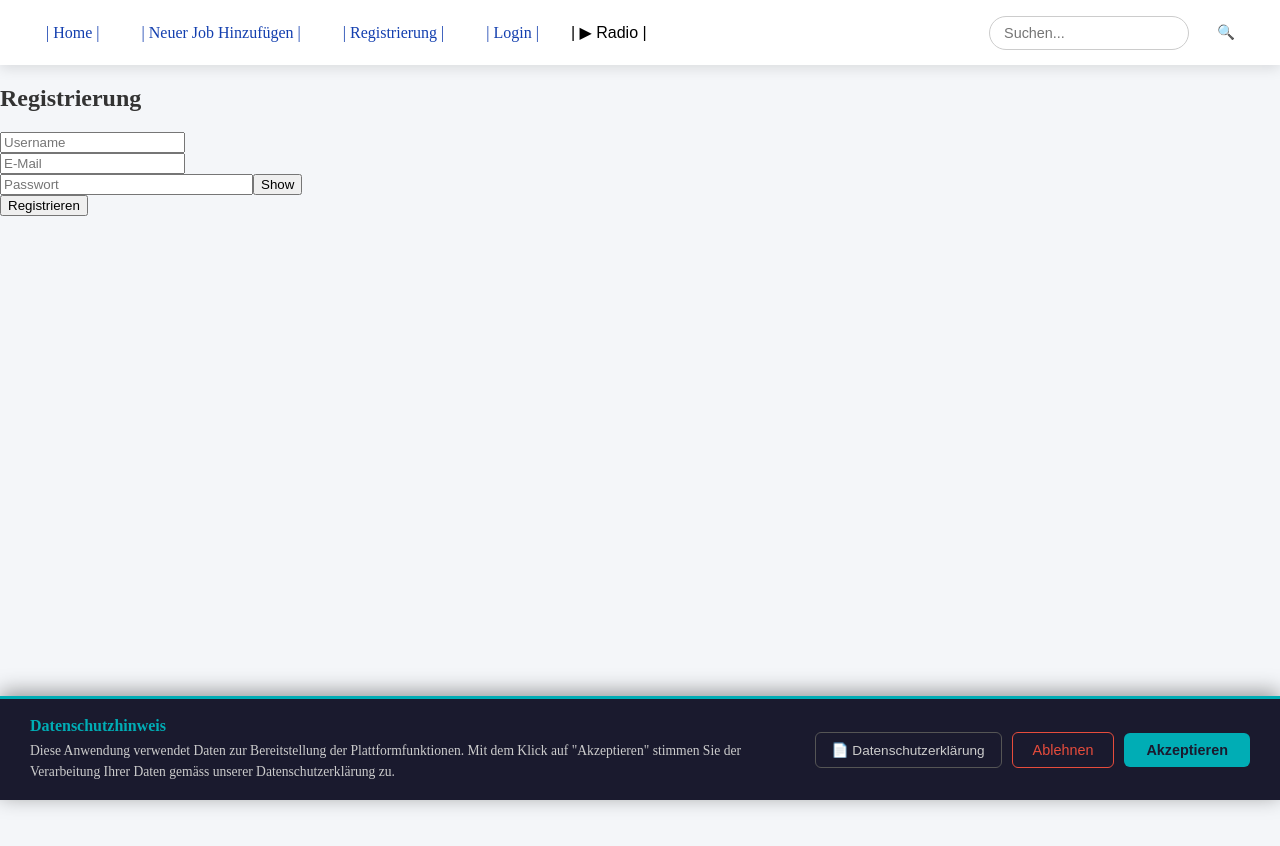
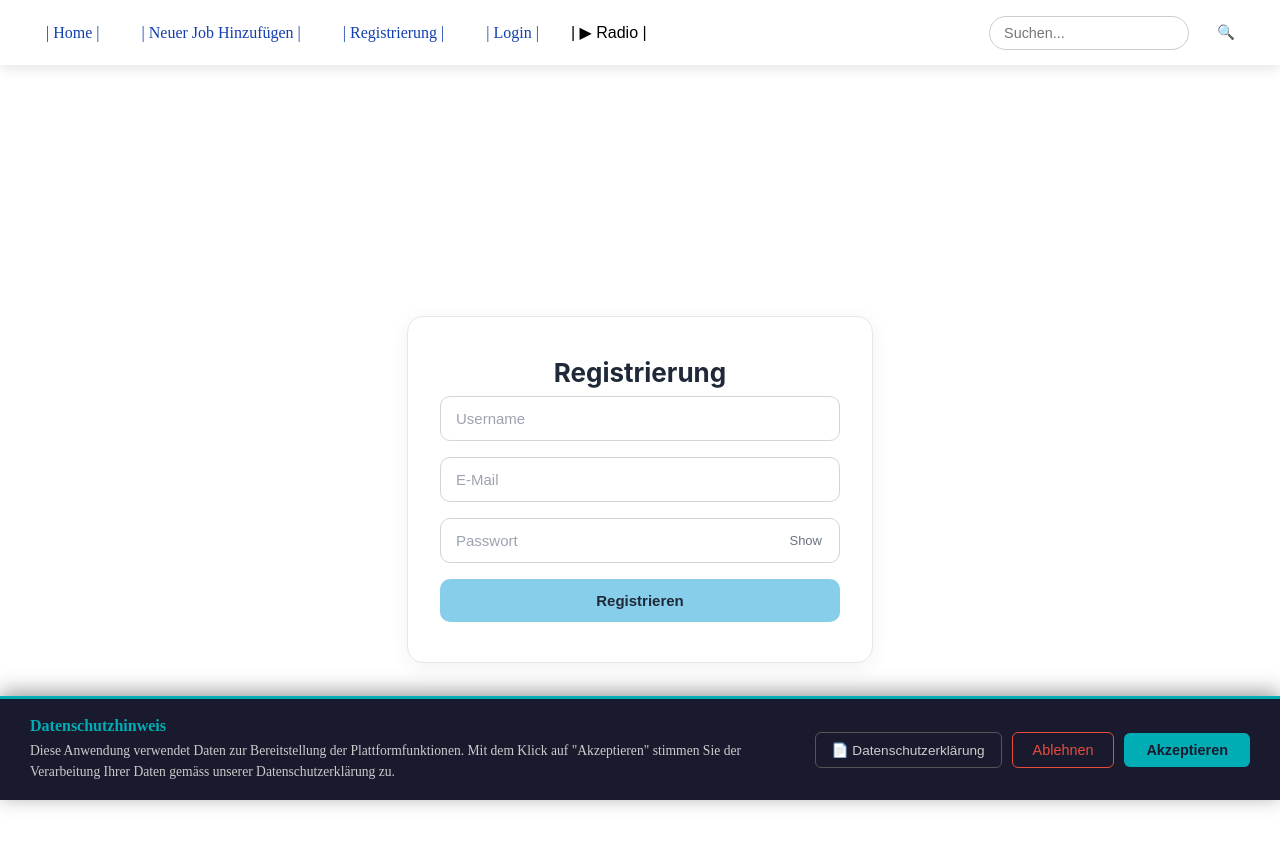
Before and after one commit to LeoKuhnZH/WISS-Praktikum-App, a React (Vite) app in the folder frontend/Praktikums_web/praktikum-web/: page /register in a window 1280 px wide. Shown: the top 846 px of the page. Before the commit the page ends 800 px from the top, so only its background shows below. Built offline with nearby package versions, Linux system fonts and the light colour scheme.

Commit message:
Add Lg Styles to Style.css

```diff
--- a/frontend/Praktikums_web/praktikum-web/src/pages/components/style/style.css
+++ b/frontend/Praktikums_web/praktikum-web/src/pages/components/style/style.css
@@ -182,3 +182,129 @@ body {
     width: 250px;
     border-radius: 10px;
 }
+/* Login styles*/
+
+
+
+.lg-page {
+    min-height: 100vh;
+    display: flex;
+    align-items: center;
+    justify-content: center;
+    padding: 24px;
+    background: #ffffff;
+    font-family: -apple-system, BlinkMacSystemFont, 'Segoe UI', sans-serif;
+}
+.lg-card {
+    width: 100%;
+    max-width: 400px;
+    padding: 40px 32px;
+    border-radius: 16px;
+    background: #ffffff;
+    border: 1px solid #e5e7eb;
+    box-shadow: 0 4px 20px rgba(0, 0, 0, 0.06);
+}
+.lg-title {
+    color: #1f2937;
+    font-size: 26px;
+    font-weight: 700;
+    text-align: center;
+    margin: 0 0 8px;
+}
+.lg-sub {
+    color: #6b7280;
+    font-size: 14px;
+    text-align: center;
+    margin: 0 0 28px;
+}
+.lg-error {
+    background: #fef2f2;
+    border: 1px solid #fecaca;
+    color: #dc2626;
+    font-size: 13.5px;
+    text-align: center;
+    padding: 10px 14px;
+    border-radius: 10px;
+    margin-bottom: 18px;
+}
+.lg-field { margin-bottom: 16px; position: relative; }
+.lg-input {
+    width: 100%;
+    box-sizing: border-box;
+    padding: 13px 15px;
+    border-radius: 10px;
+    border: 1px solid #d1d5db;
+    background: #ffffff;
+    color: #1f2937;
+    font-size: 15px;
+    outline: none;
+    transition: border-color 0.2s, box-shadow 0.2s;
+}
+.lg-input::placeholder { color: #9ca3af; }
+.lg-input:focus {
+    border-color: #87CEEB;
+    box-shadow: 0 0 0 3px rgba(135, 206, 235, 0.3);
+}
+.lg-toggle {
+    position: absolute;
+    right: 10px;
+    top: 50%;
+    transform: translateY(-50%);
+    background: none;
+    border: none;
+    cursor: pointer;
+    color: #6b7280;
+    font-size: 13px;
+    padding: 6px 8px;
+    border-radius: 8px;
+}
+.lg-toggle:hover { color: #1f2937; }
+.lg-remember {
+    display: flex;
+    align-items: center;
+    gap: 8px;
+    color: #4b5563;
+    font-size: 13.5px;
+    cursor: pointer;
+    user-select: none;
+    margin-bottom: 22px;
+}
+.lg-remember input {
+    width: 16px;
+    height: 16px;
+    accent-color: #87CEEB;
+    cursor: pointer;
+}
+.lg-btn {
+    width: 100%;
+    padding: 13px;
+    border: none;
+    border-radius: 10px;
+    font-size: 15px;
+    font-weight: 600;
+    color: #1f2937;
+    cursor: pointer;
+    background: #87CEEB;
+    transition: background 0.2s, transform 0.15s;
+}
+.lg-btn:hover:not(:disabled) {
+    background: #6fc2e3;
+    transform: translateY(-1px);
+}
+.lg-btn:active:not(:disabled) { transform: translateY(0); }
+.lg-btn:disabled { opacity: 0.6; cursor: not-allowed; }
+.lg-footer {
+    margin-top: 24px;
+    text-align: center;
+    font-size: 14px;
+    color: #6b7280;
+}
+.lg-footer a {
+    color: #4aa8d8;
+    text-decoration: none;
+    font-weight: 600;
+}
+.lg-footer a:hover { text-decoration: underline; }
+@media (max-width: 480px) {
+    .lg-card { padding: 32px 22px; border: none; box-shadow: none; }
+}
```
